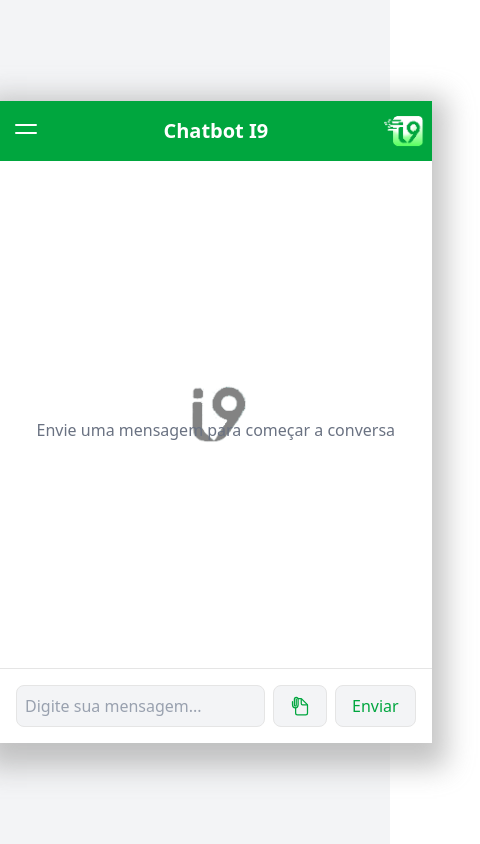
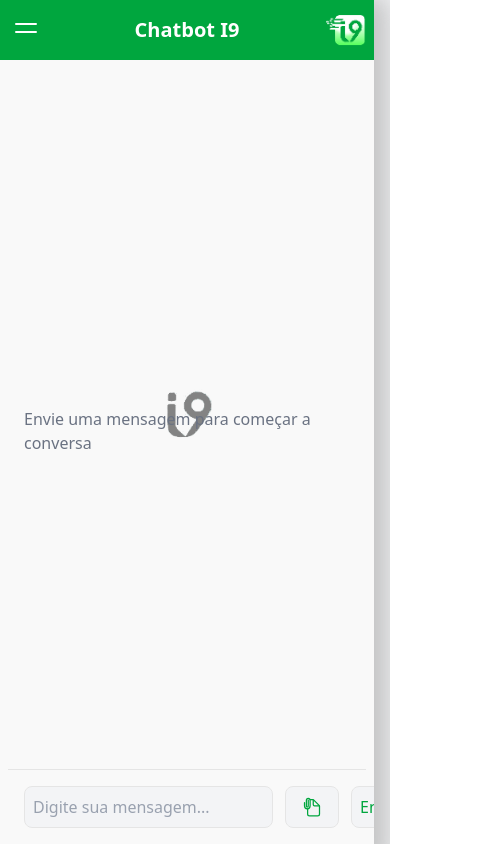
Before and after one commit to Joao-Sch/Gemini, a Next.js app: page / in a window 390 px wide. Shown: the whole page, 480 px wide, since content can reach past the window. Built offline with nearby package versions, Linux system fonts and the light colour scheme.

Commit message:
ajustes no mobile

```diff
--- a/app/SendButton.css
+++ b/app/SendButton.css
@@ -211,6 +211,7 @@
     opacity: 0;
     transform: translateX(-120%);
   }
+
   to {
     opacity: 1;
     transform: translateX(0);
@@ -220,7 +221,7 @@
 .sidebar-entregas-animada {
   opacity: 0;
   transform: translateX(120%);
-  transition: opacity 0.4s cubic-bezier(.4,0,.2,1), transform 0.4s cubic-bezier(.4,0,.2,1);
+  transition: opacity 0.4s cubic-bezier(.4, 0, .2, 1), transform 0.4s cubic-bezier(.4, 0, .2, 1);
   display: flex;
 }
 
@@ -230,21 +231,38 @@
 }
 
 .entrega-lista {
-  background: #f8fafc;
-  border-radius: 0 0 12px 12px;
+  background: transparent;
+  border-radius: 16px;
   padding: 8px 0;
   margin: 0;
   list-style: none;
+  overflow-x: hidden;
+}
+
+@media (max-width: 640px) {
+  .entrega-lista {
+    border-radius: 0 !important;
+    padding: 0 !important;
+    margin: 0 !important;
+    background: transparent !important;
+  }
 }
 
 .entrega-item {
   background: #fff;
+  /* claro no tema claro */
   border-radius: 8px;
   margin-bottom: 8px;
-  box-shadow: 0 2px 8px rgba(0,0,0,0.04);
-  transition: box-shadow 0.2s, transform 0.2s;
+  box-shadow: 0 2px 8px rgba(0, 0, 0, 0.04);
+  transition: box-shadow 0.2s, transform 0.2s, background 0.2s;
   border: 1px solid #e5e7eb;
   overflow: hidden;
+}
+
+.dark .entrega-item {
+  background: #222;
+  /* escuro no tema dark */
+  border: 1px solid #333;
 }
 
 .entrega-item:last-child {
@@ -256,7 +274,8 @@
   display: flex;
   align-items: center;
   justify-content: space-between;
-  background: #208045;   /* verde mais escuro */
+  background: #208045;
+  /* verde mais escuro */
   color: #fff;
   font-weight: 600;
   font-size: 1rem;
@@ -268,16 +287,18 @@
   border-radius: 8px 8px 0 0;
 }
 
-.entrega-btn:hover, .entrega-btn:focus {
-  background: #14532d;   /* verde ainda mais escuro no hover */
-  box-shadow: 0 2px 8px rgba(20,83,45,0.10);
+.entrega-btn:hover,
+.entrega-btn:focus {
+  background: #14532d;
+  /* verde ainda mais escuro no hover */
+  box-shadow: 0 2px 8px rgba(20, 83, 45, 0.10);
 }
 
 .entrega-details {
   max-height: 0;
   opacity: 0;
   overflow: hidden;
-  transition: max-height 0.4s cubic-bezier(.4,0,.2,1), opacity 0.4s cubic-bezier(.4,0,.2,1), padding 0.3s;
+  transition: max-height 0.4s cubic-bezier(.4, 0, .2, 1), opacity 0.4s cubic-bezier(.4, 0, .2, 1), padding 0.3s;
   background: #f1f5f9;
   padding: 0 18px;
 }
@@ -289,7 +310,17 @@
 }
 
 .entrega-details b {
-  color: #14532d; /* verde escuro */
+  color: #14532d;
+  /* verde escuro */
+}
+
+.dark .entrega-details {
+  background: #23272b !important;
+  color: #f3f4f6 !important;
+}
+
+.dark .entrega-details b {
+  color: #4ade80 !important; /* verde claro para destaque */
 }
 
 .entrega-info-row {
@@ -315,9 +346,15 @@ body.dark-mode {
 }
 
 @keyframes motoboy-run-global {
-  0% { left: 260px; }
-  100% { left: calc(100vw + 100vw); }
+  0% {
+    left: 260px;
+  }
+
+  100% {
+    left: calc(100vw + 100vw);
+  }
 }
+
 .motoboy-global {
   animation: motoboy-run-global 2.5s linear forwards;
 }
@@ -326,36 +363,74 @@ body.dark-mode {
 
 /* Adicione este bloco para telas até 768px (mobile) */
 @media (max-width: 768px) {
-  /* Altere apenas o que precisa para mobile */
   body {
-    padding: 10px;
+    padding: 0 !important; /* Remova padding lateral */
   }
-  .container {
-    flex-direction: column;
-    width: 100%;
+  .container, .main-container, .chat-area {
+    width: 100vw !important;
+    max-width: 100vw !important;
+    min-width: 0 !important;
+    margin: 0 !important;
+    padding: 0 !important;
   }
-  /* Outros ajustes específicos para mobile */
+}
+
+/* Adicione este bloco para telas até 480px (mobile menor) */
+@media (max-width: 480px) {
+  .entrega-btn,
+  .entrega-details,
+  .chat-input, /* ajuste para sua classe de input */
+  .chat-area {
+    font-size: 0.95rem;
+    padding-left: 8px !important;
+    padding-right: 8px !important;
+    box-sizing: border-box;
+    width: 100% !important;
+    max-width: 100vw !important;
+  }
 }
 
 /* Exemplo para o layout principal */
-body, html {
+body,
+html {
   height: 100%;
   margin: 0;
   padding: 0;
 }
 
+html, body, #__next {
+  height: 100%;
+  min-height: 100%;
+  width: 100vw;
+  min-width: 0;      /* <-- Troque de 100vw para 0 */
+  max-width: 100vw;  /* <-- Adicione isto */
+  padding: 0;
+  margin: 0;
+  overflow-x: hidden; /* <-- Troque overflow para só x */
+}
+
 .main-container {
-  min-height: 100vh; /* Ocupa toda a altura da tela */
+  min-height: 100vh;
+  /* Ocupa toda a altura da tela */
   display: flex;
   flex-direction: column;
 }
 
 .chat-area {
-  flex: 1; /* Faz o chat crescer para ocupar o espaço disponível */
+  flex: 1;
+  /* Faz o chat crescer para ocupar o espaço disponível */
   display: flex;
   flex-direction: column;
   justify-content: stretch;
   /* Remova margens/paddings desnecessários */
-  margin: 0;
-  padding: 0;
 }
+
+
+.dark .entrega-item {
+  background: #222; /* escuro no tema dark */
+  border: 1px solid #333;
+}
+
+.dark .entrega-lista {
+  background: #181c1f !important;
+}
--- a/app/globals.css
+++ b/app/globals.css
@@ -126,6 +126,10 @@
   }
 }
 
+*, *::before, *::after {
+  box-sizing: border-box;
+}
+
 /* Sidebar cobre toda a tela no mobile */
 @media (max-width: 768px) {
   .sideBar {
@@ -152,3 +156,23 @@
     transform: translateX(0);
   }
 }
+
+html, body, #__next {
+  height: 100%;
+  min-height: 100%;
+  width: 100vw;
+  min-width: 0;
+  max-width: 100vw;
+  padding: 0;
+  margin: 0;
+  overflow-x: hidden;
+}
+
+body, .main-container, .chat-area {
+  width: 100vw !important;
+  max-width: 100vw !important;
+  min-width: 0 !important;
+  margin: 0 !important;
+  padding: 0 !important;
+  box-sizing: border-box;
+}
--- a/app/page.tsx
+++ b/app/page.tsx
@@ -45,6 +45,42 @@ type Delivery = {
 };
 
 //#endregion
+
+async function generateTitleWithGemini(
+  userMessage: string,
+  aiInstance: GoogleGenAI
+): Promise<string> {
+  const prompt = `
+Gere um título curto (máximo 5 palavras) que resuma o assunto da seguinte mensagem do usuário para nomear uma conversa de chat. Não use pontuação no final.
+
+Mensagem: "${userMessage}"
+Título:
+  `.trim();
+
+  try {
+    const response = await aiInstance.models.generateContent({
+      model: "gemini-2.0-flash",
+      contents: [{ role: "user", parts: [{ text: prompt }] }],
+    });
+    const title =
+      response?.candidates?.[0]?.content?.parts?.[0]?.text?.trim() || "";
+    return title.replace(/^["']|["']$/g, "").replace(/[.?!]$/, "");
+  } catch {
+    return userMessage.slice(0, 30);
+  }
+}
+
+function extrairEndereco(enderecoCompleto: string) {
+  const regex =
+    /^(.*?),\s*(\d+)\s*-\s*(.*?),\s*(.*?)\s*-\s*([A-Z]{2}),\s*([\d-]+)$/;
+  const match = enderecoCompleto.match(regex);
+
+  if (match) {
+    const [, rua, numero, bairro, cidade, uf, cep] = match;
+    return { rua, numero, bairro, cidade, uf, cep: cep.replace(/-/g, "") };
+  }
+  return null;
+}
 
 export default function Page() {
   //#region States
@@ -390,7 +426,7 @@ Por favor, gere uma mensagem clara, amigável para o cliente com essas informaç
                       - Deliveries made: ${driverDetails.entregasRealizadas}
                       - Rating: ${driverDetails.avaliacao}
                       Please format this response in a friendly and clear manner for the client.`;
-      return await sendToGemini(prompt);
+      return await sendToGemini({ text: prompt });
     } else {
       return "Nenhum motboy encontrado com esse ID.";
     }
@@ -898,37 +934,29 @@ Por favor, gere uma mensagem clara, amigável para o cliente com essas informaç
       </div>
 
       {/* Container central para chat + entregas */}
-      <div className="flex flex-1 items-center justify-center gap-x-12 pr-12">
+      {/* Adicionado 'overflow-hidden' ao container pai para evitar rolagem excessiva */}
+      <div className="flex flex-1 min-h-0 min-w-0 items-stretch justify-center gap-x-4 pr-4 h-screen w-screen overflow-hidden">
         {/* Chat principal */}
-        <div className="mx-auto w-full max-w-2xl">
-          {/* Chat */}
+        {/* Adicionado 'min-w-0' para permitir que o flex-item encolha */}
+        <div className="flex-1 h-full max-w-2xl mx-auto flex flex-col min-w-0">
           <div
             className={`
-    w-full
-    sm:max-w-2xl
-    sm:rounded-lg
-    sm:shadow-md
+        flex flex-col h-full w-full
+        sm:rounded-lg sm:shadow-md
         overflow-hidden
-    flex flex-col
-    ${darkMode ? "bg-[#222] text-gray-100" : "bg-white text-gray-700"}
+        ${darkMode ? "bg-[#222] text-white" : "bg-[#f9f9f9] text-gray-800"}
       `}
             style={{
               boxShadow: darkMode
                 ? "0px 10px 26px 14px rgba(0,0,0,0.7)"
                 : "0px 10px 26px 14px rgba(176,176,176,0.75)",
-              WebkitBoxShadow: darkMode
-                ? "0px 10px 26px 14px rgba(0,0,0,0.7)"
-                : "0px 10px 26px 14px rgba(176,176,176,0.75)",
-              MozBoxShadow: darkMode
-                ? "0px 10px 26px 14px rgba(0,0,0,0.7)"
-                : "0px 10px 26px 14px rgba(176,176,176,0.75)",
+              minHeight: "100%",
+              height: "100%",
+              maxHeight: "100%",
             }}
           >
-            <div
-              className={`${
-                darkMode ? "bg-green-900" : "bg-green-600"
-              } text-white p-4 flex items-center justify-center relative transition-colors duration-500`}
-            >
+            {/* Header */}
+            <div className={`${darkMode ? "bg-green-900" : "bg-green-600"} text-white p-4 flex items-center justify-center relative transition-colors duration-500 shrink-0`}>
               {/* Botão hambúrguer só no mobile */}
               <button
                 className="sm:hidden absolute left-2 top-1/2 -translate-y-1/2 bg-transparent p-1"
@@ -959,7 +987,14 @@ Por favor, gere uma mensagem clara, amigável para o cliente com essas informaç
                 />
               </div>
             </div>
-            <div className="h-[60vh] overflow-y-auto p-4 space-y-4 bg-chat-placeholder">
+            {/* Mensagens */}
+            {/* Adicionado 'pr-2' e 'pl-2' para garantir algum padding mesmo em 320px, 'px-4' pode ser muito grande */}
+            <div className="flex-1 min-h-0 overflow-y-auto px-2 sm:px-4"> {/* Ajustado px-4 para px-2 em mobile */}
+              <div className="flex flex-col h-full w-full min-w-0 max-w-full">
+                {/* Header */}
+                <div className="shrink-0">{/* ... */}</div>
+                {/* Mensagens */}
+                <div className="flex-1 min-h-0 overflow-y-auto p-4 space-y-4 bg-chat-placeholder">
                   {currentConversation &&
                   currentConversation.messages.length === 0 ? (
                     <div className="flex items-center justify-center h-full text-gray-500 translate-y-16">
@@ -973,8 +1008,10 @@ Por favor, gere uma mensagem clara, amigável para o cliente com essas informaç
                           m.role === "user" ? "justify-end" : "justify-start"
                         }`}
                       >
+                        {/* Adicionado 'break-words' para quebrar palavras longas */}
+                        {/* Reduzido max-w para 75% em telas menores para dar mais espaço para padding */}
                         <div
-                      className={`max-w-[80%] p-3 rounded-lg
+                          className={`max-w-[80%] sm:max-w-[75%] p-3 rounded-lg break-words
                       transition-colors duration-500
                       ${
                         m.role === "user"
@@ -1031,7 +1068,8 @@ Por favor, gere uma mensagem clara, amigável para o cliente com essas informaç
                   <div ref={messagesEndRef} />{" "}
                   {/* Referência para o final das mensagens */}
                 </div>
-            <div className="border-t p-4">
+                {/* Input */}
+                <div className="border-t p-4 shrink-0 bg-inherit">
                   {/* Pré-visualização das imagens carregadas */}
                   {uploadedImages.length > 0 && (
                     <div className="flex space-x-2 mb-4 overflow-x-auto">
@@ -1059,9 +1097,10 @@ Por favor, gere uma mensagem clara, amigável para o cliente com essas informaç
                   )}
 
                   {/* Formulário de entrada */}
+                  {/* Adicionado 'gap-1' para reduzir o espaço entre os itens em telas pequenas */}
                   <form
                     onSubmit={handleFormSubmit}
-                className="flex w-full space-x-2"
+                    className="flex w-full space-x-2 sm:gap-2 gap-1"
                   >
                     <input
                       value={input}
@@ -1103,10 +1142,11 @@ Por favor, gere uma mensagem clara, amigável para o cliente com essas informaç
                     >
                       <IoDocumentAttachOutline size={20} />
                     </label>
+                    {/* Alterado 'px-4' para 'px-2' e 'py-2' para 'py-1' em mobile para o botão de enviar */}
                     <button
                       type="submit"
                       className={`
-                  border px-4 py-2 rounded-md cursor-pointer
+                  border px-2 py-1 sm:px-4 sm:py-2 rounded-md cursor-pointer
                   transition-colors duration-500
                   ${
                     darkMode
@@ -1142,47 +1182,33 @@ Por favor, gere uma mensagem clara, amigável para o cliente com essas informaç
                 </div>
               </div>
             </div>
+          </div>
+        </div>
         {/* Sidebar de entregas */}
         {showDeliveriesSidebar && (
           <div
-            className={`sidebar-entregas-animada${sidebarVisible ? " sidebar-entregas-animada--visible" : ""}`}
-            style={{
-              width: "20rem",
-              height: "60vh",
-              background: "var(--sidebar)",
-              boxShadow: "0 8px 32px 0 rgba(0,0,0,0.25)",
-              borderRadius: "1rem",
-              display: "flex",
-              flexDirection: "column",
-              overflow: "hidden",
-            }}
+            className={`
+              sidebar-entregas-animada
+              ${sidebarVisible ? "sidebar-entregas-animada--visible" : ""}
+              fixed inset-y-0 right-0 z-40
+              w-64 sm:w-80 md:w-96 lg:w-1/4 xl:w-1/5 max-w-xs
+              sm:static sm:h-auto sm:max-w-none sm:min-w-[20rem]
+              flex flex-col rounded-lg shadow-xl
+              ${darkMode ? "bg-[var(--sidebar)]" : "bg-white"}
+              transition-transform duration-300 ease-in-out
+            `}
           >
             {/* Header */}
             <div
-              style={{
-                background: darkMode ? "#14532d" : "#178a46", // muda conforme o tema
-                color: "white",
-                padding: "1rem",
-                fontWeight: "bold",
-                fontSize: "1.1rem",
-                display: "flex",
-                alignItems: "center",
-                justifyContent: "space-between",
-                borderTopLeftRadius: "1rem",
-                borderTopRightRadius: "1rem",
-                minHeight: "3.5rem",
-              }}
+              className={`
+                p-4 font-bold text-lg flex items-center justify-between
+                rounded-t-lg min-h-[3.5rem]
+                ${darkMode ? "bg-[#14532d] text-white" : "bg-[#178a46] text-white"}
+              `}
             >
               <span>ENTREGAS</span>
               <button
-                style={{
-                  background: "transparent",
-                  border: "none",
-                  color: "white",
-                  fontSize: "1.5rem",
-                  cursor: "pointer",
-                  fontWeight: "bold",
-                }}
+                className="bg-transparent border-none text-white text-2xl cursor-pointer font-bold"
                 onClick={() => setShowDeliveriesSidebar(false)}
                 title="Fechar"
               >
@@ -1190,84 +1216,91 @@ Por favor, gere uma mensagem clara, amigável para o cliente com essas informaç
               </button>
             </div>
             {/* Conteúdo */}
+            {/* Adicionado 'overflow-x-hidden' e 'break-words' para o conteúdo da sidebar */}
             <div
-              style={{
-                flex: 1,
-                background: "var(--sidebar)", // acompanha o tema
-                overflowY: "auto",
-                padding: "1rem",
-                color: "var(--sidebar-foreground)",
-              }}
+              className={`
+                flex-1 overflow-y-auto p-4
+                ${darkMode ? "bg-[var(--sidebar)] text-[var(--sidebar-foreground)]" : "bg-white text-gray-700"}
+                overflow-x-hidden break-words
+              `}
             >
               {deliveries.length === 0 ? (
-                <p style={{ color: "var(--muted-foreground)" }}>
+                <p className={`${darkMode ? "text-[var(--muted-foreground)]" : "text-gray-500"}`}>
                   Nenhuma entrega registrada.
                 </p>
               ) : (
-                <ul className="entrega-lista shadow-lg bg-[var(--sidebar)] rounded-xl p-4">
+                <ul
+                  className="entrega-lista shadow-lg rounded-xl bg-transparent p-0"
+                >
                   {deliveries.map((d, i) => {
                     const origem =
                       d.addresses?.find((a: any) => a.position === 0) || {};
                     const destino =
                       d.addresses?.find((a: any) => a.position === 1) || {};
                     return (
-                      <li key={d.id} className="entrega-item">
+                      <li key={d.id} className="entrega-item p-2">
                         <button
-                          className="entrega-btn"
-                          style={{
-                            background: darkMode ? "#14532d" : "#178a46", // cor escura no dark
-                            color: "white",
-                            borderRadius: "0.5rem",
-                            width: "100%",
-                            fontWeight: "bold",
-                            boxShadow: "0 2px 8px 0 rgba(0,0,0,0.10)",
-                            display: "flex",
-                            alignItems: "center",
-                            justifyContent: "space-between",
-                            padding: "0.75rem 1rem",
-                            marginBottom: "0.5rem",
-                          }}
+                          className={`
+                            w-full flex items-center justify-between
+                            font-bold rounded-lg shadow-sm p-3 mb-2
+                            ${
+                              d.situation?.description === "Pendente"
+                                ? darkMode
+                                  ? "bg-green-800 text-green-200"
+                                  : "bg-green-200 text-green-900"
+                                : d.situation?.description === "Entregue"
+                                ? darkMode
+                                  ? "bg-green-900 text-green-200"
+                                  : "bg-green-300 text-green-900"
+                                : d.situation?.description === "Cancelado"
+                                ? darkMode
+                                  ? "bg-red-900 text-red-200"
+                                  : "bg-red-200 text-red-900"
+                                : darkMode
+                                ? "bg-[#14532d] text-white"
+                                : "bg-[#178a46] text-white"
+                            }
+                            hover:opacity-90 transition-opacity duration-200
+                          `}
                           onClick={() => setOpenDelivery(openDelivery === i ? null : i)}
                         >
-                          <span>
-                            <span className="entrega-icon" style={{ marginRight: 8 }}>📦</span>
+                          {/* Adicionado 'flex-1' e 'min-w-0' para o span do texto do botão */}
+                          <span className="flex-1 min-w-0 flex items-center">
+                            <span className="entrega-icon mr-2 shrink-0">📦</span>
+                            <span className="truncate"> {/* truncate para evitar que o texto transborde */}
                               {`Entrega ${i + 1} - `}
                               <b>{destino.responsible ?? "Não informado"}</b>
                             </span>
-                          <span>{openDelivery === i ? "▲" : "▼"}</span>
+                          </span>
+                          <span className="ml-2 shrink-0">{openDelivery === i ? "▲" : "▼"}</span>
                         </button>
                         <div
-                          className={`entrega-details${
-                            openDelivery === i ? " open" : ""
-                          }`}
-                          style={{
-                            background: darkMode ? "#222" : "#f9f9f9",
-                            color: darkMode ? "#eee" : "#222",
-                            borderRadius: "0.5rem",
-                            marginTop: "0.5rem",
-                            padding: openDelivery === i ? "0.75rem 1rem" : "0",
-                            transition: "all 0.3s",
-                          }}
+                          className={`
+                            entrega-details
+                            ${openDelivery === i ? "open" : ""}
+                            rounded-lg mt-2 p-0
+                            ${darkMode ? "bg-[#222] text-white" : "bg-[#f9f9f9] text-gray-800"}
+                          `}
                         >
                           {openDelivery === i && (
-                            <>
-                              <div>
+                            <div className="p-3"> {/* Adicione padding aqui para o conteúdo da div de detalhes */}
+                              <div className="mb-1">
                                 <b>Status:</b>{" "}
                                 {d.situation?.description ?? "Não informado"}
                               </div>
-                              <div>
+                              <div className="mb-1">
                                 <b>Motoboy:</b>{" "}
                                 {d.deliveryman?.name ?? "Não informado"}
                               </div>
-                              <div>
+                              <div className="mb-1">
                                 <b>Veículo:</b>{" "}
                                 {d.deliveryman?.vehicle?.model ??
                                   "Não informado"}
                               </div>
-                              <div>
+                              <div className="mb-1">
                                 <b>Valor:</b> R$ {d.price ?? "Não informado"}
                               </div>
-                              <div>
+                              <div className="mb-1">
                                 <b>Origem:</b>{" "}
                                 {origem.street ?? "Não informado"},{" "}
                                 {origem.number ?? "Não informado"},{" "}
@@ -1276,28 +1309,7 @@ Por favor, gere uma mensagem clara, amigável para o cliente com essas informaç
                                 {origem.state ?? "Não informado"},{" "}
                                 {origem.zipCode ?? "Não informado"}
                               </div>
-                              <div>
-                                <b>Motoboy:</b>{" "}
-                                {d.deliveryman?.name ?? "Não informado"}
-                              </div>
-                              <div>
-                                <b>Veículo:</b>{" "}
-                                {d.deliveryman?.vehicle?.model ??
-                                  "Não informado"}
-                              </div>
-                              <div>
-                                <b>Valor:</b> R$ {d.price ?? "Não informado"}
-                              </div>
-                              <div>
-                                <b>Origem:</b>{" "}
-                                {origem.street ?? "Não informado"},{" "}
-                                {origem.number ?? "Não informado"},{" "}
-                                {origem.neighborhood ?? "Não informado"},{" "}
-                                {origem.city ?? "Não informado"},{" "}
-                                {origem.state ?? "Não informado"},{" "}
-                                {origem.zipCode ?? "Não informado"}
-                              </div>
-                              <div>
+                              <div className="mb-1">
                                 <b>Destino:</b>{" "}
                                 {destino.street ?? "Não informado"},{" "}
                                 {destino.number ?? "Não informado"},{" "}
@@ -1306,7 +1318,7 @@ Por favor, gere uma mensagem clara, amigável para o cliente com essas informaç
                                 {destino.state ?? "Não informado"},{" "}
                                 {destino.zipCode ?? "Não informado"}
                               </div>
-                            </>
+                            </div>
                           )}
                         </div>
                       </li>
@@ -1318,6 +1330,8 @@ Por favor, gere uma mensagem clara, amigável para o cliente com essas informaç
           </div>
         )}
       </div>
+
+      {/* Overlay para fechar sidebar no mobile */}
       {sidebarOpen && (
         <div
           style={{
@@ -1330,46 +1344,15 @@ Por favor, gere uma mensagem clara, amigável para o cliente com essas informaç
           onClick={() => setSidebarOpen(false)}
         />
       )}
+
+      {/* Overlay para fechar sidebar de entregas no mobile */}
+      {showDeliveriesSidebar && (
+        <div
+          className="fixed inset-0 z-30 bg-black/40 backdrop-blur-sm sm:hidden"
+          onClick={() => setShowDeliveriesSidebar(false)}
+        />
+      )}
     </div>
   );
 }
 //#endregion
-
-async function generateTitleWithGemini(
-  userMessage: string,
-  aiInstance: GoogleGenAI
-): Promise<string> {
-  const prompt = `
-Gere um título curto (máximo 5 palavras) que resuma o assunto da seguinte mensagem do usuário para nomear uma conversa de chat. Não use pontuação no final.
-
-Mensagem: "${userMessage}"
-Título:
-  `.trim();
-
-  try {
-    const response = await aiInstance.models.generateContent({
-      model: "gemini-2.0-flash",
-      contents: [{ role: "user", parts: [{ text: prompt }] }],
-    });
-    const title =
-      response?.candidates?.[0]?.content?.parts?.[0]?.text?.trim() || "";
-    return title.replace(/^["']|["']$/g, "").replace(/[.?!]$/, "");
-  } catch {
-    return userMessage.slice(0, 30);
-  }
-}
-
-function extrairEndereco(enderecoCompleto: string) {
-  const regex =
-    /^(.*?),\s*(\d+)\s*-\s*(.*?),\s*([\w\s]+)\s*-\s*([A-Z]{2}),\s*(\d{5}-\d{3})$/;
-  const match = enderecoCompleto.match(regex);
-  if (!match) return null;
-  return {
-    rua: match[1].trim(),
-    numero: match[2].trim(),
-    bairro: match[3].trim(),
-    cidade: match[4].trim(),
-    estado: match[5].trim(),
-    cep: match[6].trim(),
-  };
-}
```
Lines whose indentation alone changed are shown as unchanged.
